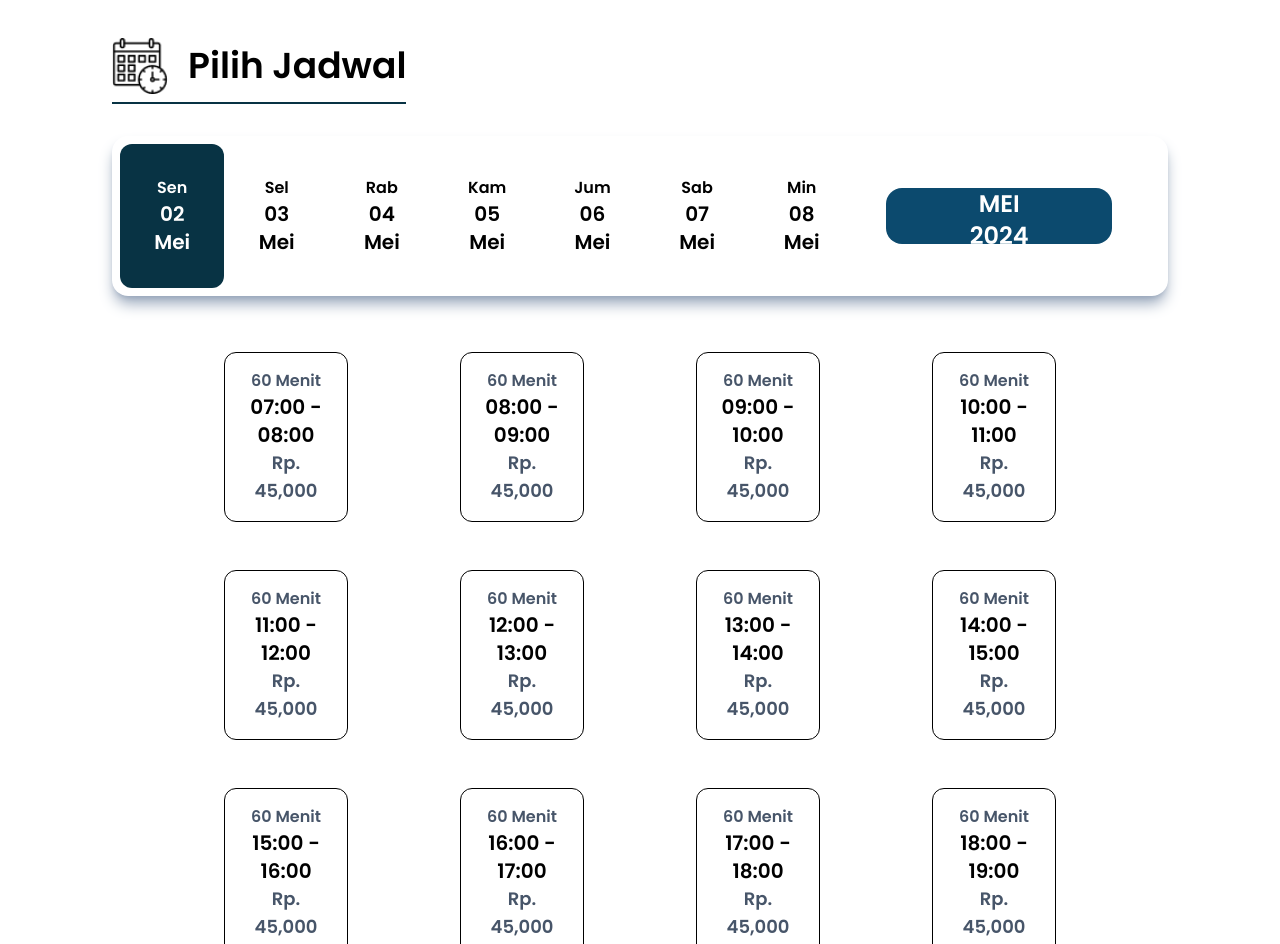
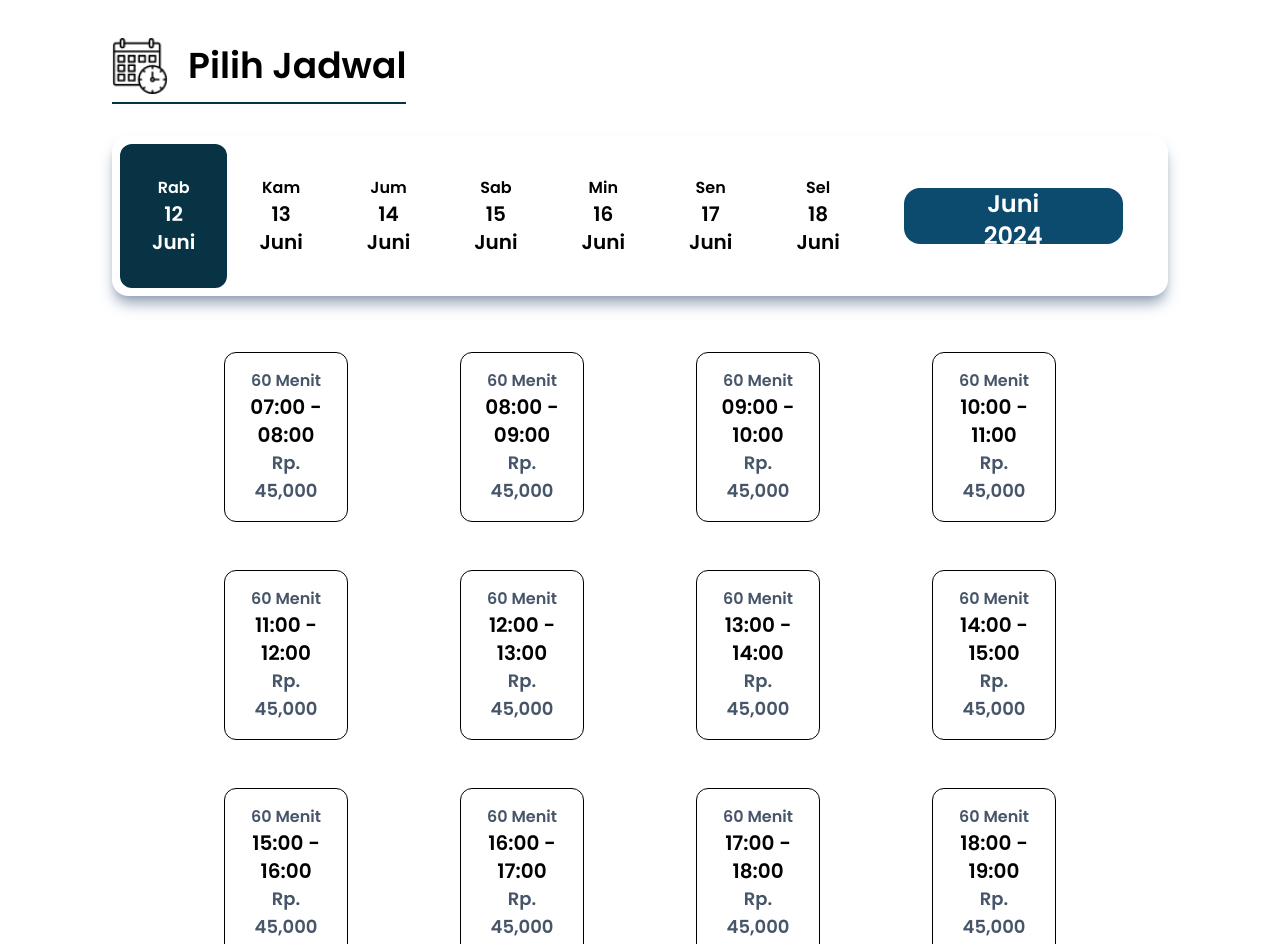
Before and after one commit to JoyAbrian/UrbanField-client, a React (Vite) app: page /detailfield in a window 1280 px wide. Shown: the part 1260-2204 px from the top of the page. Built offline with nearby package versions, Linux system fonts and the light colour scheme.

Commit message:
making the date real time

```diff
--- a/src/components/Elements/BookingDate.jsx
+++ b/src/components/Elements/BookingDate.jsx
@@ -1,16 +1,42 @@
+import React from "react";
 import DateCard from "./Card/DateCard";
 
 const BookingDate = () => {
+    const date = new Date();
+    const month = date.getMonth();
+    const year = date.getFullYear();
+
+    const daysInIndonesian = ["Min", "Sen", "Sel", "Rab", "Kam", "Jum", "Sab"];
+    const monthsInIndonesian = ["Jan", "Feb", "Mar", "Apr", "Mei", "Juni", "Juli", "Agu", "Sept", "Okt", "Nov", "Des"];
+
+    const generateDates = (startDate) => {
+        let dates = [];
+        for (let i = 0; i < 7; i++) {
+            const newDate = new Date(startDate);
+            newDate.setDate(startDate.getDate() + i);
+            const dayName = daysInIndonesian[newDate.getDay()];
+            const dateNumber = newDate.getDate();
+            const monthName = monthsInIndonesian[newDate.getMonth()];
+            dates.push({ dayName, date: `${dateNumber} ${monthName}` });
+        }
+        return dates;
+    }
+
+    const dates = generateDates(date);
+
     return (
         <div className="flex py-2 pl-2 pr-6 w-full shadow-slate-400 shadow-lg mt-8 rounded-2xl items-center justify-between">
-            <DateCard day="Sen" date="02 Mei" isSelected={true} />
-            <DateCard day="Sel" date="03 Mei"/>
-            <DateCard day="Rab" date="04 Mei"/>
-            <DateCard day="Kam" date="05 Mei"/>
-            <DateCard day="Jum" date="06 Mei"/>
-            <DateCard day="Sab" date="07 Mei"/>
-            <DateCard day="Min" date="08 Mei"/>
-            <button className="w-fit px-20 mx-8 h-14 bg-sky-900 text-white text-2xl font-semibold font-Poppins rounded-2xl">MEI 2024</button>
+            {dates.map((date, index) => (
+                <DateCard
+                    key={index}
+                    day={date.dayName}
+                    date={date.date}
+                    isSelected={index === 0}
+                />
+            ))}
+            <button className="w-fit px-20 mx-8 h-14 bg-sky-900 text-white text-2xl font-semibold font-Poppins rounded-2xl">
+                {`${monthsInIndonesian[month]} ${year}`}
+            </button>
         </div>
     )
 }
```
